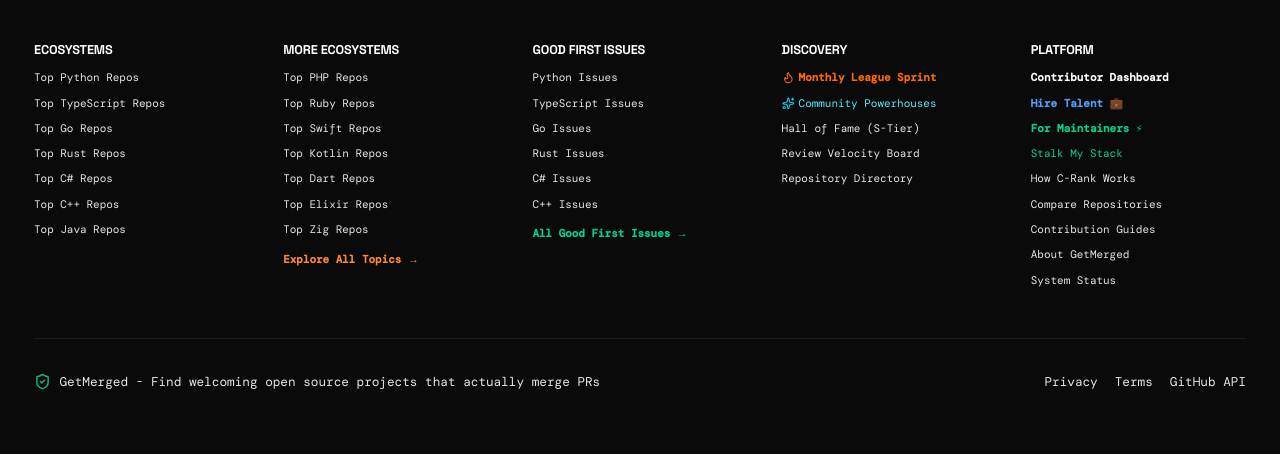
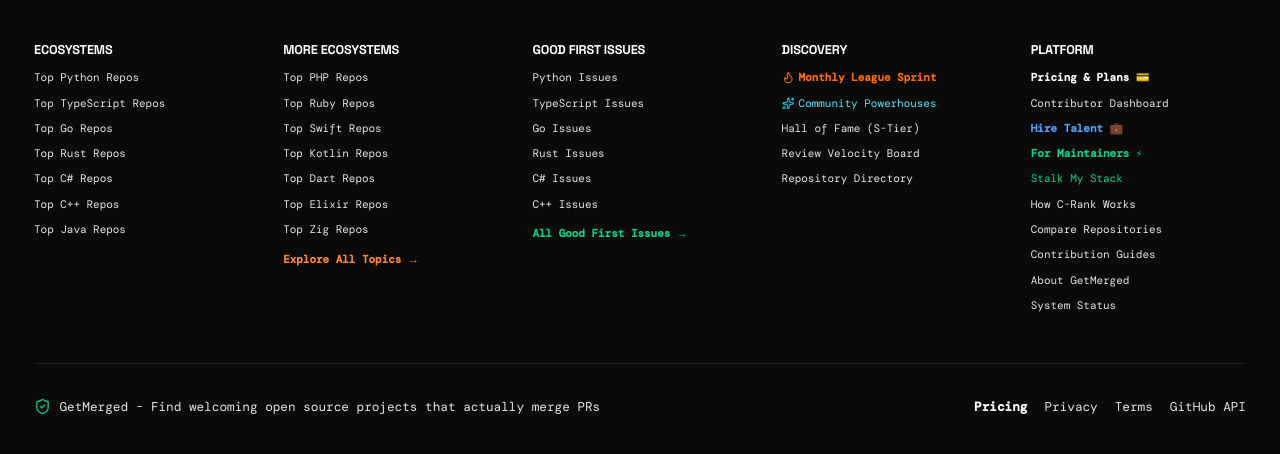
Before and after one commit to abhisheksoni27/getmerged, a Next.js app in the folder frontend/: page / in a window 1280 px wide. Shown: the part 4959-5413 px from the top of the page. Built offline with nearby package versions, Linux system fonts and the light colour scheme; no server answers.

Commit message:
feat(nav): add dedicated Pricing links in Footer Platform section and bottom metadata bar

```diff
--- a/frontend/src/components/Footer.tsx
+++ b/frontend/src/components/Footer.tsx
@@ -153,7 +153,12 @@ export function Footer() {
             </h4>
             <ul className="space-y-2.5 font-mono text-[11px] text-[#e5e5e5]">
               <li>
-                <Link href="/dashboard" title="Contributor PR Tracker, Quests & Reputation" className="text-white font-semibold transition-colors">
+                <Link href="/pricing" title="Pro Contributor, Recruiter Pass & Maintainer Plans" className="text-white font-semibold hover:text-emerald-400 transition-colors">
+                  Pricing & Plans 💳
+                </Link>
+              </li>
+              <li>
+                <Link href="/dashboard" title="Contributor PR Tracker, Quests & Reputation" className="hover:text-white transition-colors">
                   Contributor Dashboard
                 </Link>
               </li>
@@ -208,6 +213,7 @@ export function Footer() {
             <span className="text-[#e5e5e5]">GetMerged - Find welcoming open source projects that actually merge PRs</span>
           </div>
           <div className="flex items-center gap-4 text-[#e5e5e5]">
+            <Link href="/pricing" title="Pricing & Plans" className="hover:text-white font-semibold text-white transition-colors">Pricing</Link>
             <Link href="/privacy" title="Privacy Policy" className="hover:text-white transition-colors">Privacy</Link>
             <Link href="/terms" title="Terms of Service" className="hover:text-white transition-colors">Terms</Link>
             <a href="https://github.com" target="_blank" rel="noopener noreferrer" title="GitHub" className="hover:text-white transition-colors">GitHub API</a>
```
